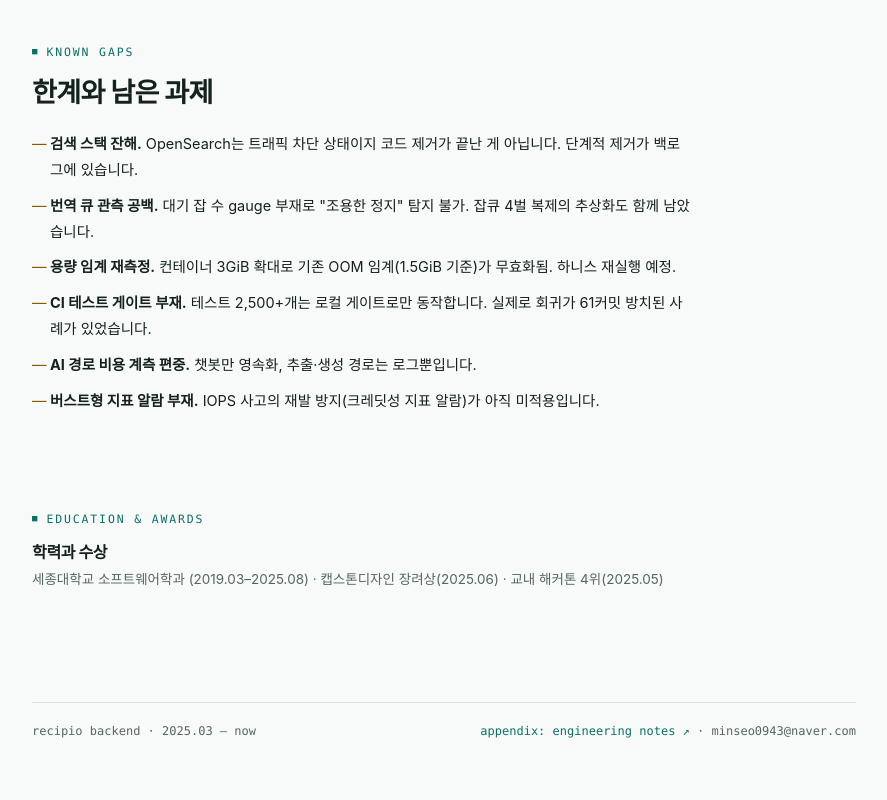
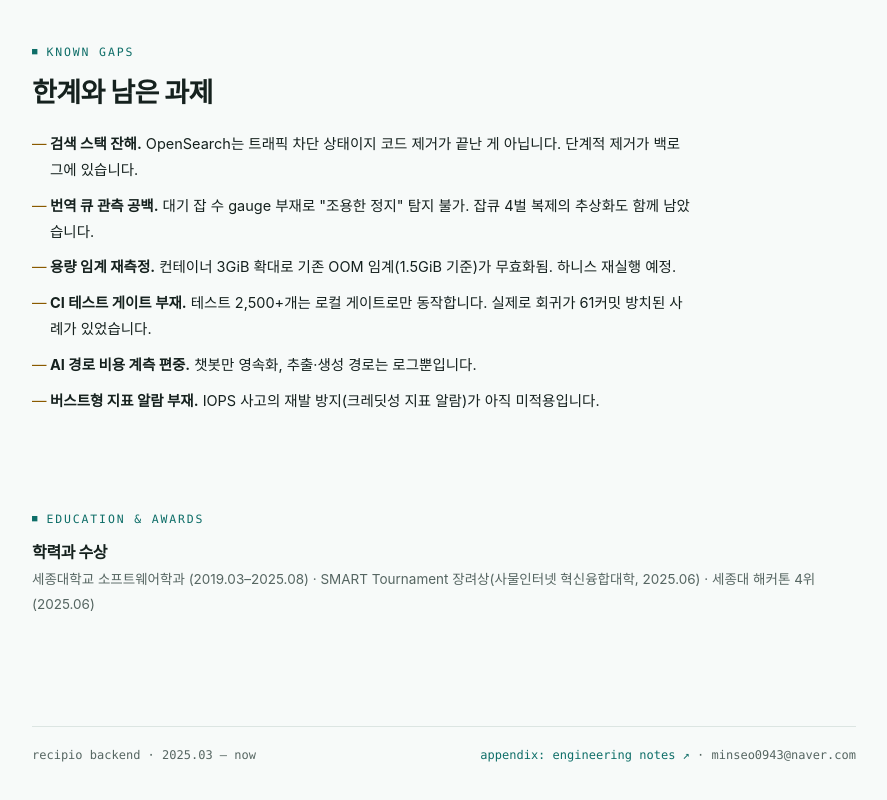
Before and after one commit to minseo0943/minseo0943.github.io, a plain HTML site: page index.html in a window 1280 px wide. Shown: the part 7359-8159 px from the top of the page, without its empty margins (196-1083 px from the left). Drawn offline with Linux system fonts and the light colour scheme.

Commit message:
fix: 수상 표기를 상장 기준으로 정정 — SMART Tournament 장려상·세종대 해커톤 4위(2025.06)

```diff
--- a/index.html
+++ b/index.html
@@ -460,7 +460,7 @@ UPDATE recipe_translation_jobs
 <section id="profile">
   <div class="sec-eyebrow">Education &amp; Awards</div>
   <h2 style="font-size:16px;margin-bottom:4px">학력과 수상</h2>
-  <p style="font-size:13.5px;color:var(--sub)">세종대학교 소프트웨어학과 (2019.03–2025.08) · 캡스톤디자인 장려상(2025.06) · 교내 해커톤 4위(2025.05)</p>
+  <p style="font-size:13.5px;color:var(--sub)">세종대학교 소프트웨어학과 (2019.03–2025.08) · SMART Tournament 장려상(사물인터넷 혁신융합대학, 2025.06) · 세종대 해커톤 4위(2025.06)</p>
 </section>
 
 <footer>
```
